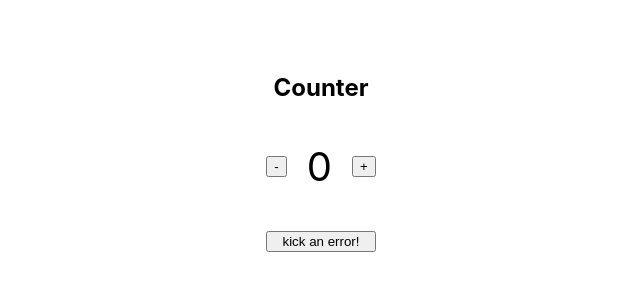
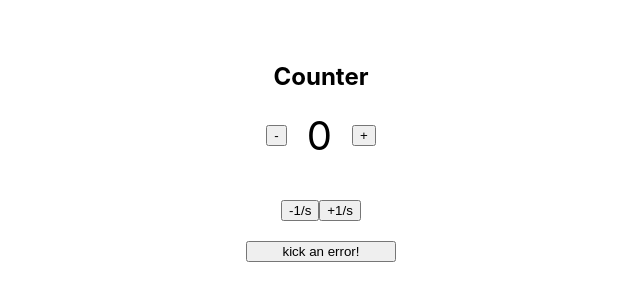
Before and after one commit to jaychsu/react-redux-counter, a React (Create React App) app: page / in a window 1280 px wide. Shown: the part 238-538 px from the top of the page, without its empty margins (319-959 px from the left). Built offline with nearby package versions, Linux system fonts and the light colour scheme.

Commit message:
Customize middleware

```diff
--- a/src/App.js
+++ b/src/App.js
@@ -3,10 +3,13 @@ import React, { Component } from 'react';
 import { Provider } from 'react-redux';
 import { createStore, combineReducers, applyMiddleware } from 'redux';
 
+import thunk from 'redux-thunk';
+
 import Counter from './Counter'
 
 import './App.css';
 
+// reducers
 const env = (state = {
   errorMsg: '',
 }, action) => {
@@ -39,6 +42,15 @@ const counter = (state = {
   }
 };
 
+const motto = (state = '', action) => {
+  if (action.type === 'FETCH_MOTTO') {
+    return action.motto
+  }
+
+  return state
+}
+
+// middleware
 const logger = store => next => action => {
   console.log('dispatching', action)
   const res = next(action)
@@ -59,9 +71,10 @@ const errorCatcher = store => next => action => {
   }
 }
 
+// init
 const store = createStore(
-  combineReducers({ env, counter }),
-  applyMiddleware(logger, errorCatcher)
+  combineReducers({ env, counter, motto }),
+  applyMiddleware(thunk, logger, errorCatcher)
 );
 
 class App extends Component {
--- a/src/Counter.js
+++ b/src/Counter.js
@@ -8,9 +8,10 @@ const displayAsCol = {
 
 const displayAsRow = {
   display: 'flex',
+  justifyContent: 'center',
   alignItems: 'center',
-  marginTop: 40,
-  marginBottom: 40,
+  marginTop: 20,
+  marginBottom: 20,
 }
 
 const styleTitle = {
@@ -24,19 +25,76 @@ const styleCount = {
   fontSize: 40,
 }
 
+// action
+function fetchMotto() {
+  return dispatch => fetch('https://api.github.com/zen')
+    .then(res => res.text())
+    .then(motto => dispatch({ type: 'FETCH_MOTTO', motto }))
+}
+
 class Counter extends PureComponent {
   static MAXCNT = 20;
   static MINCNT = 0;
 
+  timer = {
+    type: '',
+    intv: null,
+  };
+
+  resetTimer = () => {
+    if (!this.timer.type) { return }
+    clearInterval(this.timer.intv)
+    this.timer = {
+      type: '',
+      intv: null,
+    }
+  }
+
   increase = () => {
     if (this.props.cnt < Counter.MAXCNT) {
       this.props.dispatch({ type: 'INC' })
+      this.props.dispatch(fetchMotto())
+    }
+  };
+
+  increasePerSec = () => {
+    if (this.timer.type === 'INC') { return }
+
+    this.increase()
+    this.resetTimer()
+
+    this.timer = {
+      type: 'INC',
+      intv: setInterval(() => {
+        this.increase()
+        if (this.props.cnt >= Counter.MAXCNT) {
+          this.resetTimer()
+        }
+      }, 1000),
     }
   };
 
   decrease = () => {
     if (this.props.cnt > Counter.MINCNT) {
       this.props.dispatch({ type: 'DEC' })
+      this.props.dispatch(fetchMotto())
+    }
+  };
+
+  decreasePerSec = () => {
+    if (this.timer.type === 'DEC') { return }
+
+    this.decrease()
+    this.resetTimer()
+
+    this.timer = {
+      type: 'DEC',
+      intv: setInterval(() => {
+        this.decrease()
+        if (this.props.cnt <= Counter.MINCNT) {
+          this.resetTimer()
+        }
+      }, 1000),
     }
   };
 
@@ -49,12 +107,20 @@ class Counter extends PureComponent {
 
   render() {
     return (
-      <div style={displayAsCol}>
+      <div style={{
+        ...displayAsCol,
+        width: 150,
+      }}>
         <h2 style={styleTitle}>Counter</h2>
+        <div>{this.props.motto}</div>
         <div style={displayAsRow}>
           <button onClick={this.decrease}>-</button>
           <div style={styleCount}>{this.props.cnt}</div>
           <button onClick={this.increase}>+</button>
+        </div>
+        <div style={displayAsRow}>
+          <button onClick={this.decreasePerSec}>-1/s</button>
+          <button onClick={this.increasePerSec}>+1/s</button>
         </div>
         <button onClick={this.forceError}>kick an error!</button>
       </div>
@@ -63,5 +129,6 @@ class Counter extends PureComponent {
 }
 
 export default connect(state => ({
-  cnt: state.counter.cnt
+  cnt: state.counter.cnt,
+  motto: state.motto,
 }))(Counter)
```
